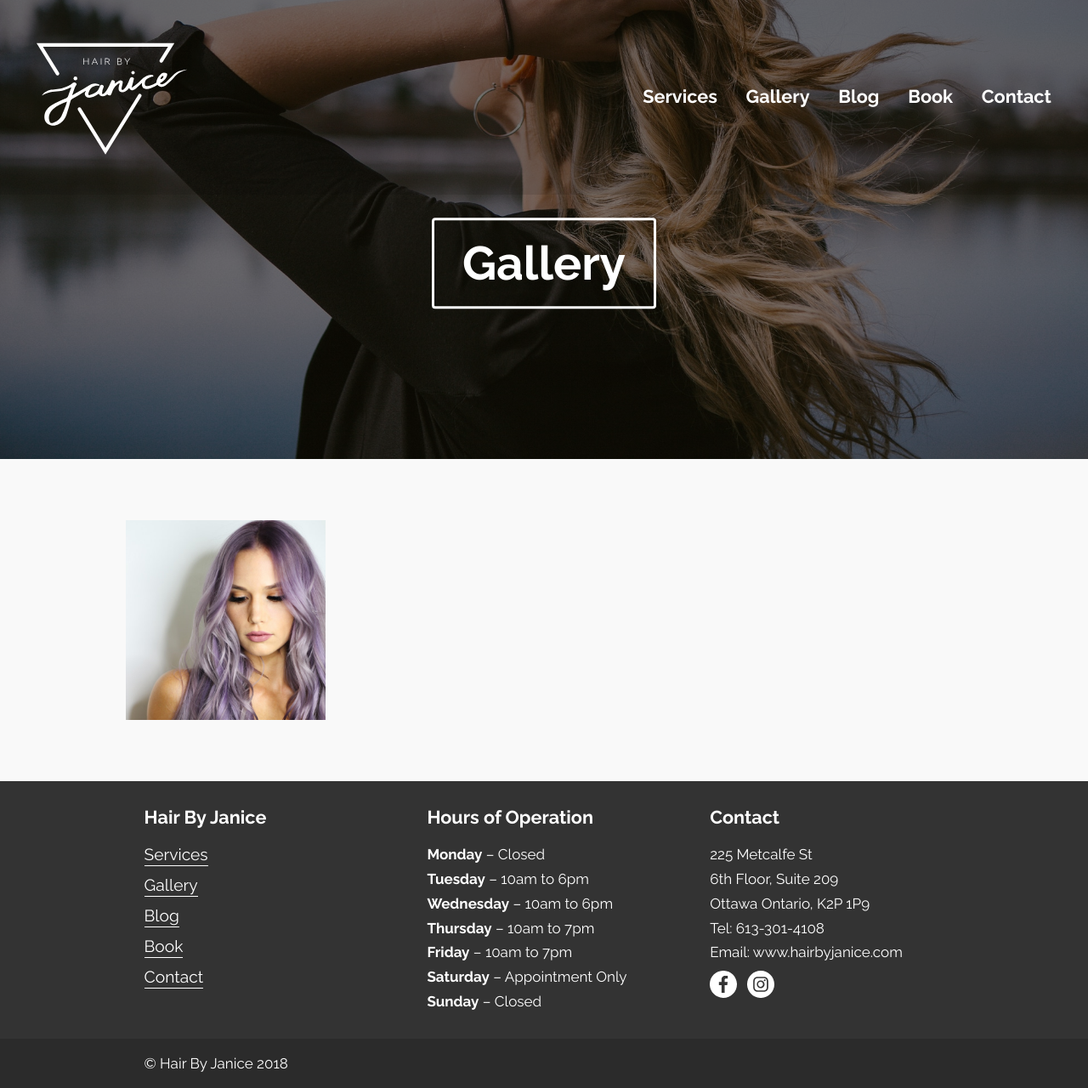
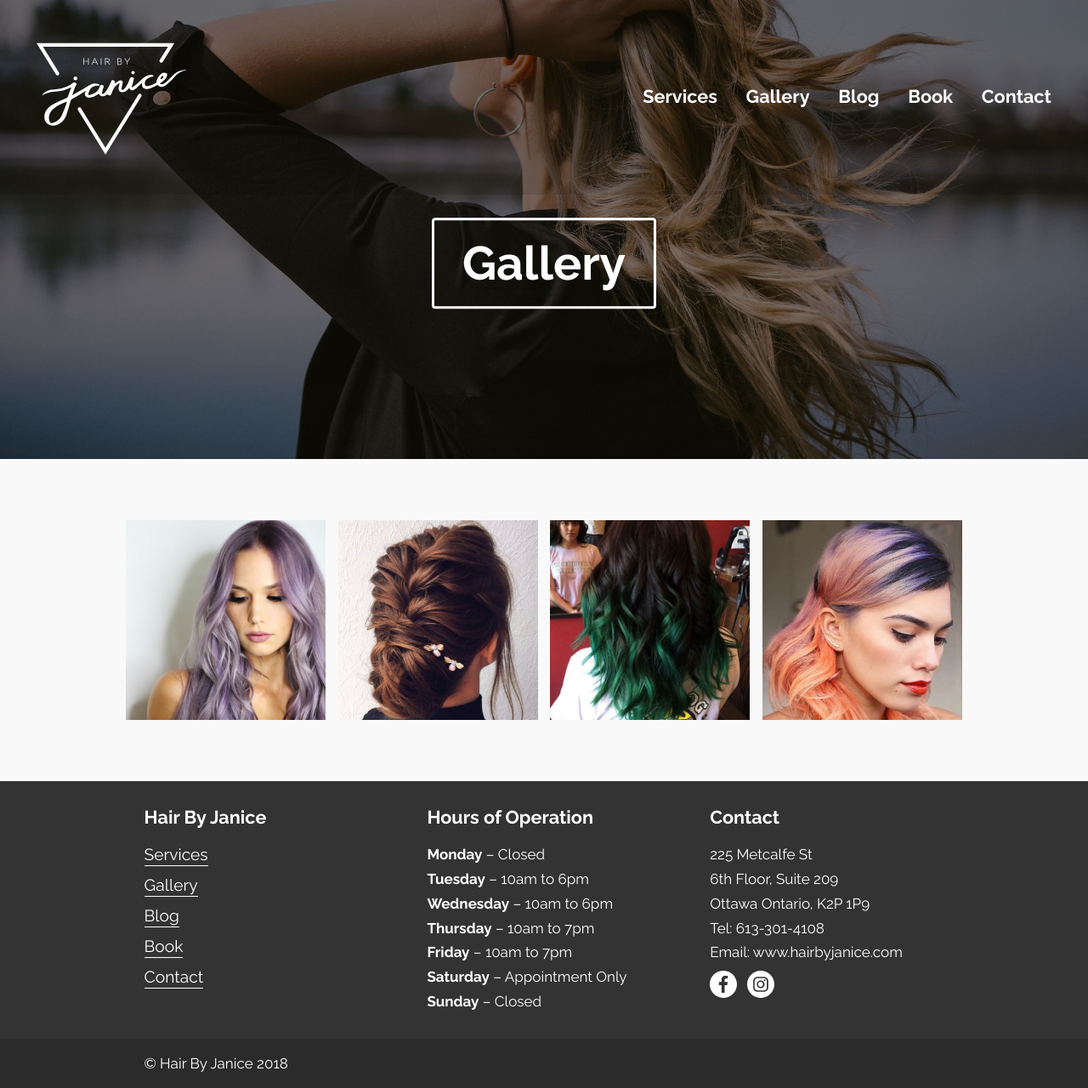
Before and after one commit to Dorsey2121/hair-by-janice, a Jekyll site: the page built from gallery.html, in a window 1280 px wide. Shown: the whole page at 85% size. Built offline with Jekyll 4.4.1, drawn with Linux system fonts in a browser that asks for light colours.

Commit message:
Update Pages “gallery”

```diff
--- a/_data/gallery.yml
+++ b/_data/gallery.yml
@@ -3,3 +3,9 @@ banner-gallery:
 gallery:
   - alttext: purple
     image: /images/uploads/image-1.jpg
+  - alttext: Hair bun
+    image: /images/uploads/image-5.jpg
+  - alttext: green hair
+    image: /images/uploads/image-9.jpg
+  - alttext: rainbow
+    image: /images/uploads/image-10.jpg
```
